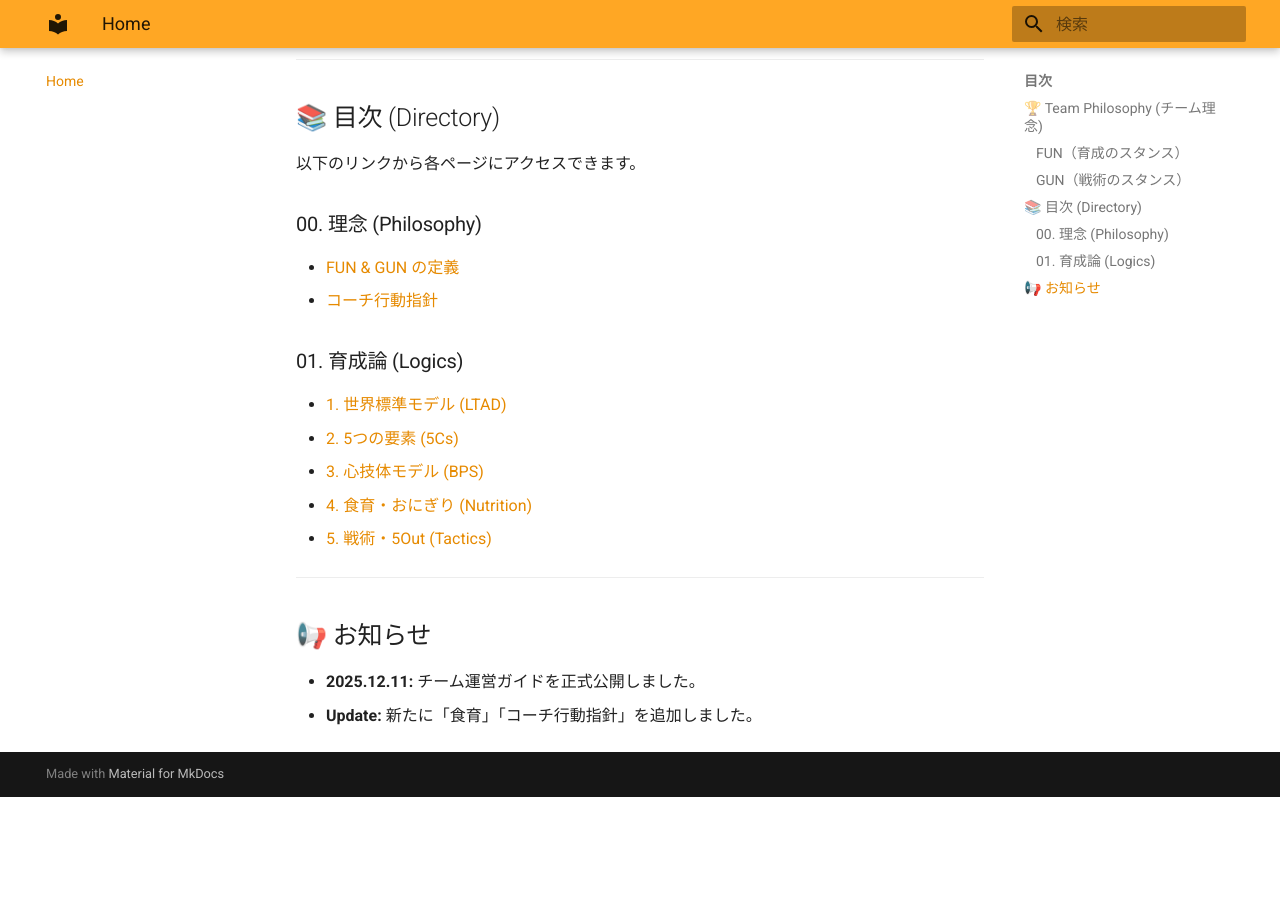
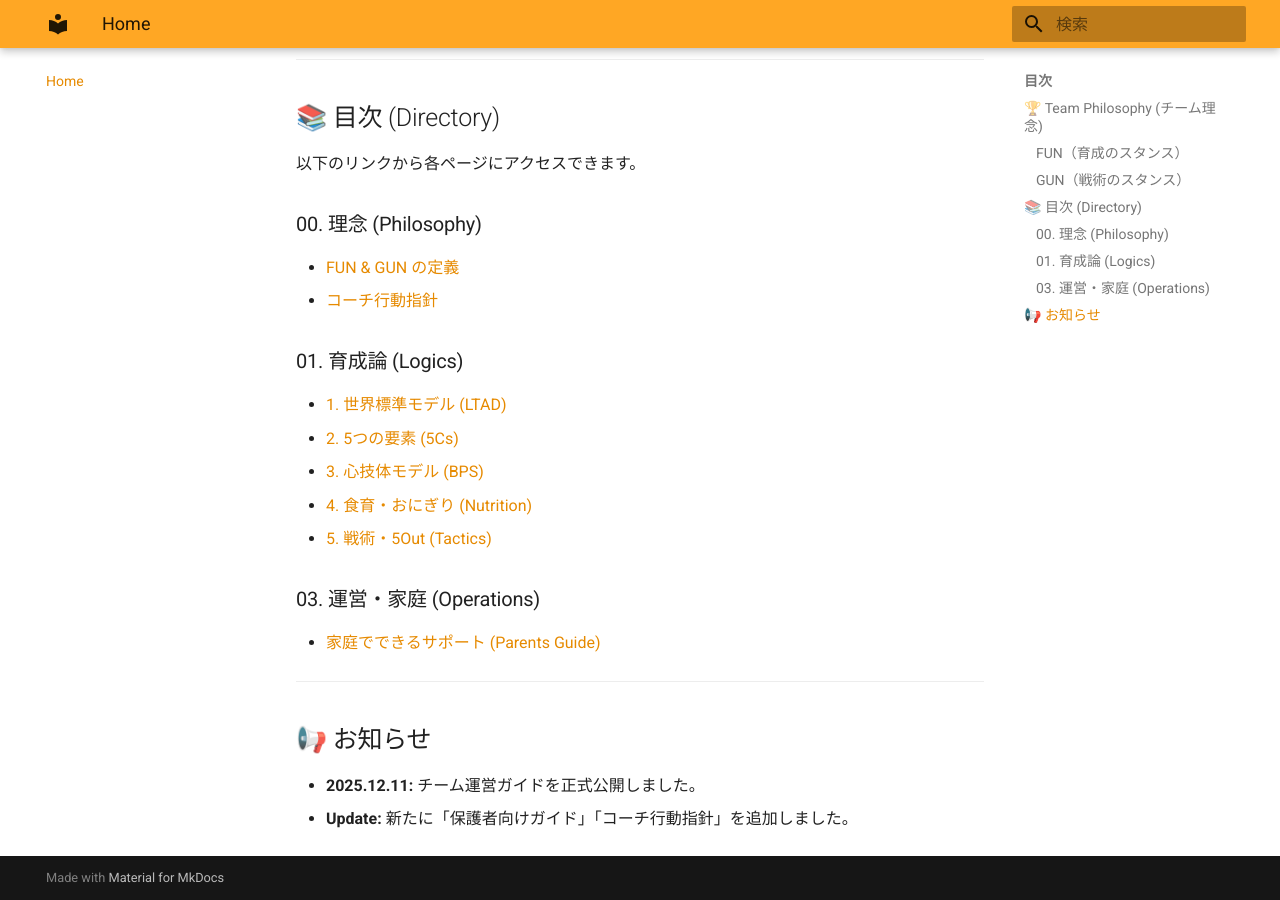
Before and after one commit to kawaiikumichan/asahicho-minibus-ops, an MkDocs documentation site: the page built from docs/index.md, in a window 1280 px wide and 900 px high, scrolled down 604 px. Built offline with MkDocs 1.6.1 and Material for MkDocs 9.7.7, drawn with Linux system fonts in a browser that asks for light colours; before the commit the page ends 1401 px from its top, so only the background shows below that.

Commit message:
Update index.md

```diff
--- a/docs/index.md
+++ b/docs/index.md
@@ -31,8 +31,11 @@
 * [4. 食育・おにぎり (Nutrition)](01_Coaching_Logics/nutrition.md)
 * [5. 戦術・5Out (Tactics)](01_Coaching_Logics/5out.md)
 
+### 03. 運営・家庭 (Operations)
+* [家庭でできるサポート (Parents Guide)](03_Operations/parents_guide.md)
+
 ---
 
 ## 📢 お知らせ
 * **2025.12.11:** チーム運営ガイドを正式公開しました。
-* **Update:** 新たに「食育」「コーチ行動指針」を追加しました。
+* **Update:** 新たに「保護者向けガイド」「コーチ行動指針」を追加しました。
```
